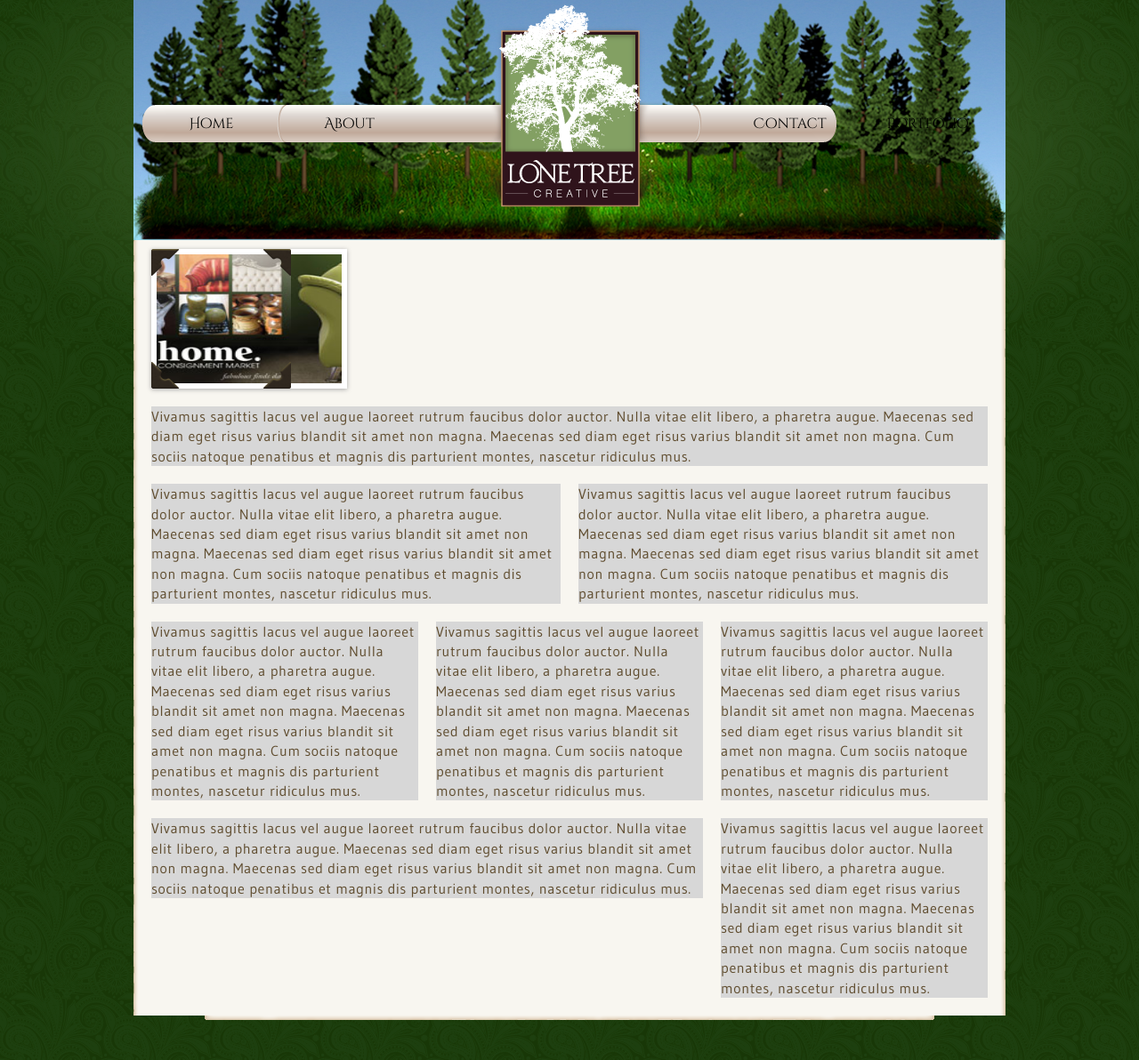
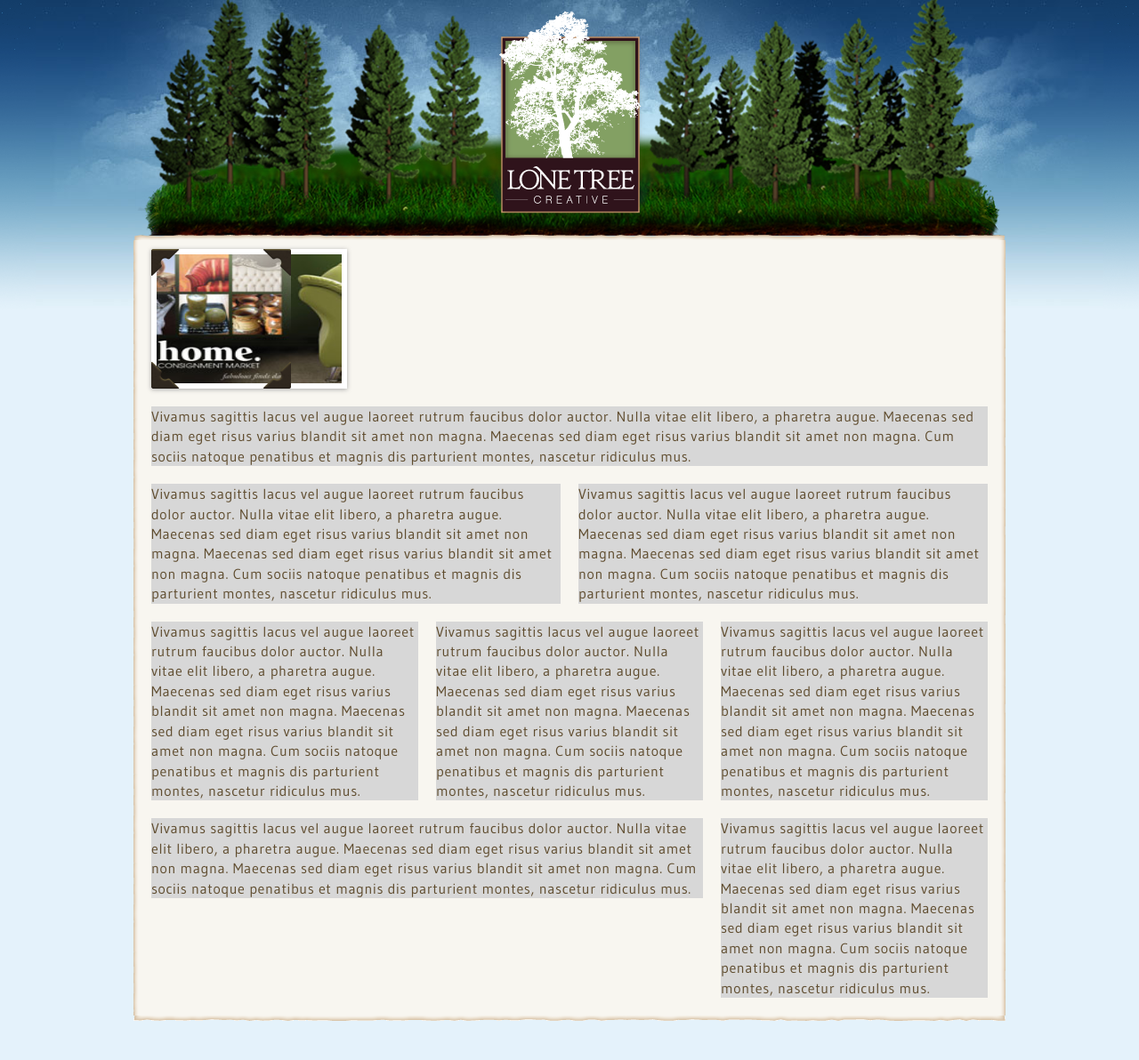
Before and after one commit to JustinWestphal/Lone-Tree-Creative-Homepage, a PHP site: page / in a window 1280 px wide. Shown: the whole page at 89% size. Run offline with PHP 8.4, Linux system fonts and the light colour scheme.

Commit message:
Finished Nav BG
Finished the new nav BG, body, and footer images.

```diff
--- a/css/style.css
+++ b/css/style.css
@@ -74,9 +74,14 @@ html, body{
 	height: 100%;
 }
 
+html{
+	background: #e4f2fb url(../images/common/sky.gif) repeat-x top;
+}
+
 body{
 	min-width: 980px;
-	background: #1a3504 url(../images/common/body-bg.gif) repeat;
+	background: url(../images/common/clouds.jpg) no-repeat top center;
+/* 	background: #1a3504 url(../images/common/body-bg.gif) repeat; */
 }
 
 
@@ -102,7 +107,7 @@ header{
 			height: 228px;
 			display: block;
 			position: relative;
-			bottom: 37px;
+			bottom: 30px;
 			margin: 0 auto;
 		}
 
@@ -111,13 +116,14 @@ header{
 	nav{
 		width: 960px;
 		height: 42px;
-		background: url(../images/nav/nav-bg.png) no-repeat;
+/* 		background: url(../images/nav/nav-bg.png) no-repeat; */
 		position: relative;
 		top: 118px;
 		margin: 0 auto;
 	}
 
 	nav ul{
+		visibility: hidden;
 		width: 100%;
 	}
 
@@ -152,7 +158,7 @@ header{
 	width: 100%;
 	min-height: 100%;
 	margin: 0 auto;
-	background: url(../images/common/light-bg.png) no-repeat fixed center top;
+/* 	background: url(../images/common/light-bg.png) no-repeat fixed center top; */
 }
 
 .contents{
@@ -219,7 +225,7 @@ section{
 /*=======================*/
 
 footer{
-	width: 960px;/************************************************/
+	width: 980px;
 	height: 50px;
 	background: url(../images/common/footer.gif) no-repeat top;
 	margin: 0 auto;
```
Also changed, not shown: images/common/clouds.jpg (added), images/common/footer.gif, images/common/sky.gif (added), images/nav/logo.png, images/nav/new-header-bg.png.
